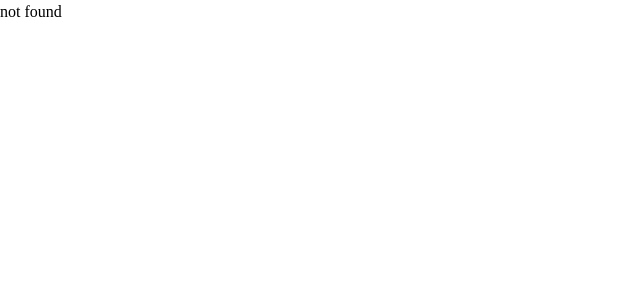
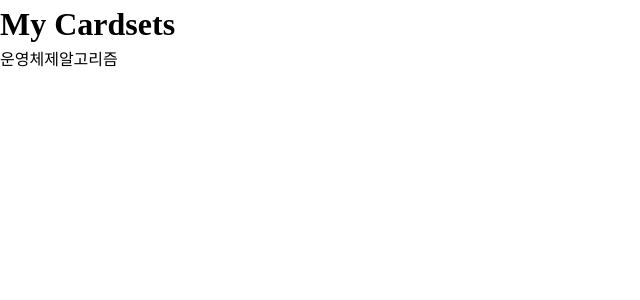
Before and after one commit to limitless-study/QuizMap-frontend, a React app: page /root in a window 1280 px wide. Shown: the top 300 px of the page, without its empty margins (0-640 px from the left). Built offline with nearby package versions, Linux system fonts and the light colour scheme.

Commit message:
add root page

```diff
--- a/src/App.jsx
+++ b/src/App.jsx
@@ -5,6 +5,7 @@ import CardsetsPage from './pages/CardsetsPage';
 import LearnPage from './pages/LearnPage';
 import CreatePage from './pages/CreatePage';
 import CardsetPage from './pages/CardsetPage';
+import RootPage from './pages/RootPage';
 
 // TODO: delete these and make each pages
 function AboutPage() { return (<div>about</div>); }
@@ -18,7 +19,8 @@ export default function App() {
         <Route path="/" element={<HomePage />} />
         <Route path="/about" element={<AboutPage />} />
         <Route exact path="/learn/:id" element={<LearnPage />} />
-        <Route exact path="/cardset/:id" element={<CardsetPage />} />
+        <Route exact path="/root" element={<RootPage />} />
+        <Route exact path="/cardsets/:id" element={<CardsetPage />} />
         <Route path="/cardsets" element={<CardsetsPage />} />
         <Route path="/login" element={<LoginPage />} />
         <Route path="/signup" element={<SignupPage />} />
--- a/src/components/Header.jsx
+++ b/src/components/Header.jsx
@@ -39,7 +39,7 @@ export default function Header() {
   return (
     <MenuBar>
       <Title>
-        <Link to="/">Flashcards</Link>
+        <Link to="/">Limitless</Link>
       </Title>
       <MenuItems>
         <li><Link to="/">home</Link></li>
--- /dev/null
+++ b/src/containers/RootContainer.jsx
@@ -0,0 +1,26 @@
+import { Link } from 'react-router-dom';
+
+import { useSelector } from 'react-redux';
+
+import styled from '@emotion/styled';
+
+import { get } from '../utils';
+
+export default function RootContainer() {
+  const root = useSelector(get('root'));
+
+  return (
+    <div>
+      <h1>
+        My Cardsets
+      </h1>
+      <div>
+        {root.map((cardset) => (
+          <Link to={`/cardsets/${cardset.id}`}>
+            {cardset.title}
+          </Link>
+        ))}
+      </div>
+    </div>
+  );
+}
--- /dev/null
+++ b/src/fixtures/root.js
@@ -0,0 +1,14 @@
+const root = [
+  {
+    id: 1,
+    type: 'cardset',
+    title: '운영체제',
+  },
+  {
+    id: 6,
+    type: 'cardset',
+    title: '알고리즘',
+  },
+];
+
+export default root;
--- a/src/pages/HomePage.jsx
+++ b/src/pages/HomePage.jsx
@@ -56,7 +56,7 @@ export default function HomePage() {
           <Button
             type="button"
           >
-            <Link to="/cardsets">Start Now!</Link>
+            <Link to="/root">Start Now!</Link>
           </Button>
         </Description>
         <Image src={img} alt="" />
--- /dev/null
+++ b/src/pages/RootPage.jsx
@@ -0,0 +1,9 @@
+import RootContainer from '../containers/RootContainer';
+
+export default function RootPage() {
+  return (
+    <div>
+      <RootContainer />
+    </div>
+  );
+}
--- a/src/reducer.js
+++ b/src/reducer.js
@@ -1,4 +1,5 @@
 import cardsets from './fixtures/cardsets';
+import root from './fixtures/root';
 
 const initialCardset = {
   id: 1,
@@ -21,6 +22,7 @@ const cardsetState = {
 };
 
 const initialState = {
+  root: [...root],
   cardsets: [...cardsets],
   cardIndex: 0,
   flipped: false,
```
